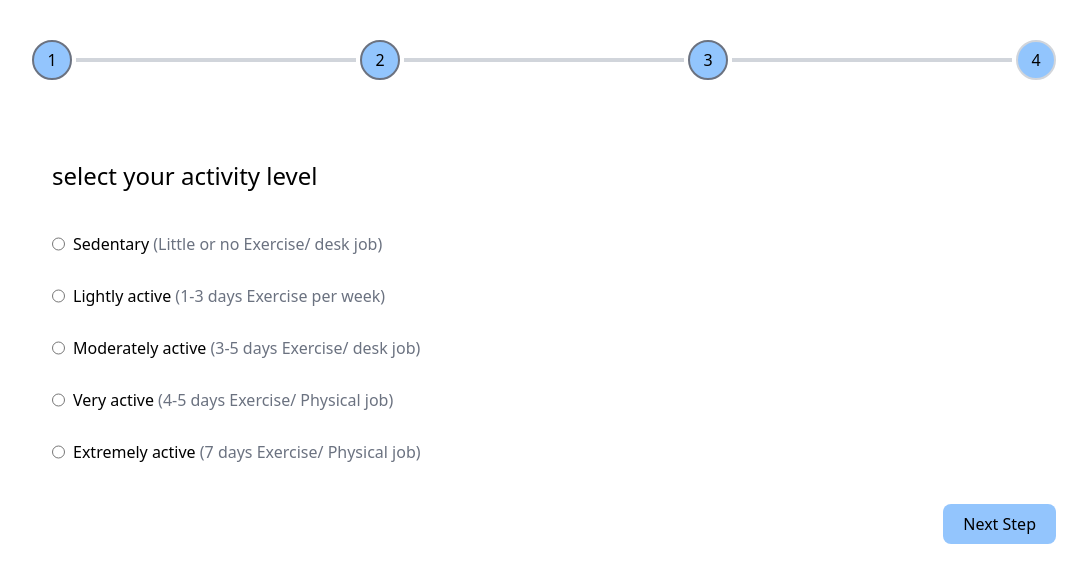
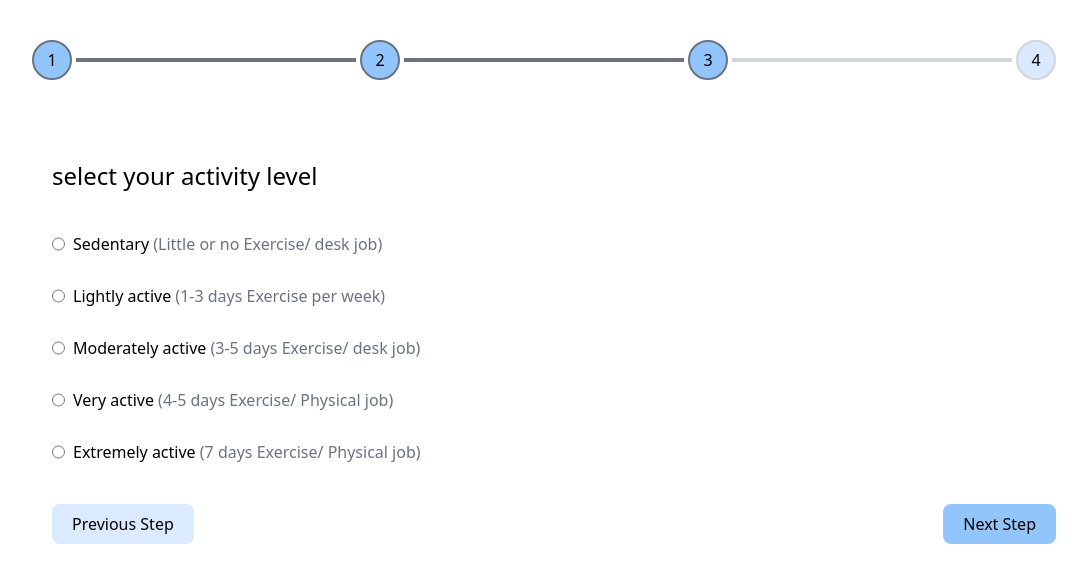
Before and after one commit to MahshadOliaie/Wizard-Form, a React (Vite) app: page /3 in a window 1280 px wide. Shown: the top 582 px of the page, without its empty margins (96-1183 px from the left). Built offline with nearby package versions, Linux system fonts and the light colour scheme.

Commit message:
added previos button

```diff
--- a/src/components/ActivityLevel/ActivityLevel.jsx
+++ b/src/components/ActivityLevel/ActivityLevel.jsx
@@ -2,6 +2,7 @@ import { useContext } from "react"
 import { useForm } from "react-hook-form"
 import Information from "../../context/Information/Information"
 import NextBtn from "../NextBtn/NextBtn"
+import PreviousBtn from "../PreviousBtn/PreviousBtn"
 
 
 function ActivityLevel() {
@@ -43,7 +44,10 @@ function ActivityLevel() {
                 </div>
             </form>
 
-            <NextBtn onClick={handleSubmit(submit)} step={4}/>
+            <div className="flex justify-between">
+                <PreviousBtn step={2} />
+                <NextBtn onClick={handleSubmit(submit)} step={4} />
+            </div>
         </>
     )
 }
--- a/src/components/GoalSelector/GoalSelector.jsx
+++ b/src/components/GoalSelector/GoalSelector.jsx
@@ -2,6 +2,7 @@ import { useForm } from "react-hook-form"
 import NextBtn from "../NextBtn/NextBtn"
 import { useContext } from "react"
 import Information from "../../context/Information/Information"
+import PreviousBtn from "../PreviousBtn/PreviousBtn"
 
 
 function GoalSelector() {
@@ -33,7 +34,11 @@ function GoalSelector() {
                 </div>
             </form>
 
-            <NextBtn onClick={handleSubmit(submit)} state={"Done"}/>
+            <div className="flex justify-between">
+                <PreviousBtn step={3} />
+                <NextBtn onClick={handleSubmit(submit)} state={"Done"} />
+            </div>
+
 
         </>
     )
--- a/src/components/PhysicalInfo/PhysicalInfo.jsx
+++ b/src/components/PhysicalInfo/PhysicalInfo.jsx
@@ -2,6 +2,7 @@ import { useContext } from "react";
 import { useForm } from "react-hook-form";
 import Information from "../../context/Information/Information";
 import NextBtn from "../NextBtn/NextBtn";
+import PreviousBtn from "../PreviousBtn/PreviousBtn";
 
 
 function PhysicalInfo() {
@@ -26,7 +27,10 @@ function PhysicalInfo() {
                         <label htmlFor="female">female</label></div>
                 </div>
             </form>
-            <NextBtn onClick={handleSubmit(submit)} step={3} />
+            <div className="flex w-full justify-between">
+                <PreviousBtn step={" "} />
+                <NextBtn onClick={handleSubmit(submit)} step={3} />
+            </div>
         </>
     )
 }
--- /dev/null
+++ b/src/components/PreviousBtn/PreviousBtn.jsx
@@ -0,0 +1,15 @@
+import { useNavigate } from "react-router-dom"
+
+
+function PreviousBtn({ step }) {
+    const nav = useNavigate()
+    return (
+        <>
+            <div className="mt-10 self-start" onClick={() => nav(`/${step}`)}>
+                <p className="px-5 py-2 w-max rounded-lg bg-blue-100 hover:bg-blue-200">Previous Step</p>
+            </div>
+        </>
+    )
+}
+
+export default PreviousBtn
--- a/src/components/StepBar/StepBar.jsx
+++ b/src/components/StepBar/StepBar.jsx
@@ -1,18 +1,22 @@
-
-import { useParams } from "react-router-dom"
+import { useEffect, useState } from "react"
 
 
 function StepBar() {
+     const [current , setCurrent] = useState("")
+
+     useEffect(()=>{
+        setCurrent(location.pathname.replace("/" , ""))
+     }, [location.pathname])
 
     return (
         <div className="flex justify-between items-center gap-1 w-4/5 mx-auto my-10">
             <div className="w-10 h-10 bg-blue-300 rounded-full flex items-center justify-center border-2 border-gray-500">1</div>
-            <div className="flex-1 h-1 bg-gray-300"></div>
-            <div className="w-10 h-10 bg-blue-100 rounded-full flex items-center justify-center border-2 border-gray-300" style={{ background: (location.pathname >= "/2") ? "#92c5fd" : "#dbe9fe", border: (location.pathname >= "/2") ? "2px solid #6b7280" : "2px solid #d1d5db" }}>2</div>
-            <div className="flex-1 h-1 bg-gray-300"></div>
-            <div className="w-10 h-10 bg-blue-100 rounded-full flex items-center justify-center border-2 border-gray-300" style={{ background: (location.pathname >= "/2") ? "#92c5fd" : "#dbe9fe", border: (location.pathname >= "/3") ? "2px solid #6b7280" : "2px solid #d1d5db" }}>3</div>
-            <div className="flex-1 h-1 bg-gray-300"></div>
-            <div className="w-10 h-10 bg-blue-100 rounded-full flex items-center justify-center border-2 border-gray-300" style={{ background: (location.pathname >= "/2") ? "#92c5fd" : "#dbe9fe", border: (location.pathname >= "/4") ? "2px solid #6b7280" : "2px solid #d1d5db" }}>4</div>
+            <div className="flex-1 h-1" style={{background : (current >= 2)? "#6b7280" : "#d1d5db"}}></div>
+            <div className="w-10 h-10 rounded-full flex items-center justify-center" style={{ background: (current >= 2) ? "#92c5fd" : "#dbe9fe", border: (current >= 2) ? "2px solid #6b7280" : "2px solid #d1d5db" }}>2</div>
+            <div className="flex-1 h-1" style={{background : (current >= 3)? "#6b7280" : "#d1d5db"}}></div>
+            <div className="w-10 h-10 rounded-full flex items-center justify-center" style={{ background: (current >= 3) ? "#92c5fd" : "#dbe9fe", border: (current >= 3) ? "2px solid #6b7280" : "2px solid #d1d5db" }}>3</div>
+            <div className="flex-1 h-1" style={{background : (current == 4)? "#6b7280" : "#d1d5db"}}></div>
+            <div className="w-10 h-10 rounded-full flex items-center justify-center" style={{ background: (current >= 4) ? "#92c5fd" : "#dbe9fe", border: (current >= 4) ? "2px solid #6b7280" : "2px solid #d1d5db" }}>4</div>
         </div>
     )
 }
```
